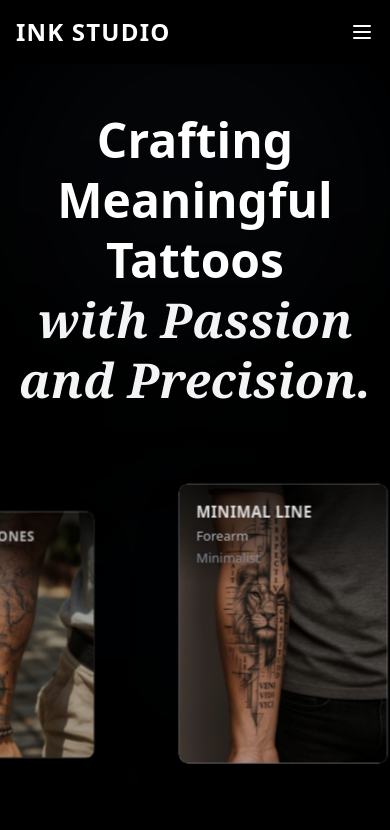
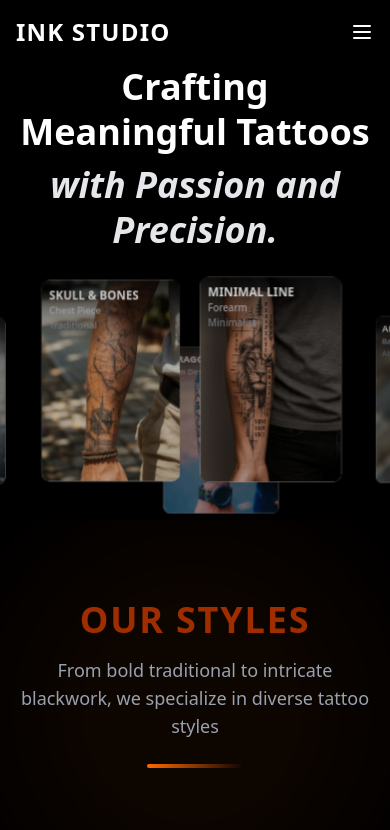
Before and after one commit to Priti6542/tatto, a React (Vite) app: page / in a window 390 px wide. Shown: the top 830 px of the page. Built offline with nearby package versions, Linux system fonts and the light colour scheme.

Commit message:
make herosection of home page  responsive

```diff
--- a/src/components/home/HomeHero.jsx
+++ b/src/components/home/HomeHero.jsx
@@ -1,90 +1,47 @@
 // src/components/home/HeroSection.jsx
-import React from 'react';
-import { useState, useEffect } from 'react';
-import { Link } from 'react-router-dom';
+import React, { useState, useEffect } from "react";
 
 function HeroSection() {
   const [visibleImages, setVisibleImages] = useState([]);
   const [currentIndex, setCurrentIndex] = useState(0);
 
-    // Tattoo images with metadata
   const tattooData = [
-        {
-            image: '/images/homehero1.jpg',
-            title: 'Spider Tattoo',
-            artist: 'Back Piece',
-            style: 'Blackwork'
-        },
-        {
-            image: '/images/homehero2.jpg',
-            title: 'Dragon Sleeve',
-            artist: 'Arm Design',
-            style: 'Traditional'
-        },
-        {
-            image: '/images/homehero3.png',
-            title: 'Portrait',
-            artist: 'Realism',
-            style: 'Portrait'
-        },
-        {
-            image: '/images/homehero4.jpg',
-            title: 'Sword Design',
-            artist: 'Leg Piece',
-            style: 'Geometric'
-        },
-        {
-            image: '/images/homehero5.jpg',
-            title: 'Skull & Bones',
-            artist: 'Chest Piece',
-            style: 'Traditional'
-        },
-        {
-            image: '/images/homehero6.jpg',
-            title: 'Minimal Line',
-            artist: 'Forearm',
-            style: 'Minimalist'
-        },
-        {
-            image: '/images/homehero7.jpg',
-            title: 'Abstract Art',
-            artist: 'Back Design',
-            style: 'Abstract'
-        },
+    { image: "/images/homehero1.jpg", title: "Spider Tattoo", artist: "Back Piece", style: "Blackwork" },
+    { image: "/images/homehero2.jpg", title: "Dragon Sleeve", artist: "Arm Design", style: "Traditional" },
+    { image: "/images/homehero3.png", title: "Portrait", artist: "Realism", style: "Portrait" },
+    { image: "/images/homehero4.jpg", title: "Sword Design", artist: "Leg Piece", style: "Geometric" },
+    { image: "/images/homehero5.jpg", title: "Skull & Bones", artist: "Chest Piece", style: "Traditional" },
+    { image: "/images/homehero6.jpg", title: "Minimal Line", artist: "Forearm", style: "Minimalist" },
+    { image: "/images/homehero7.jpg", title: "Abstract Art", artist: "Back Design", style: "Abstract" },
   ];
 
-    // Sequential reveal animation
   useEffect(() => {
-        tattooData.forEach((_, index) => {
-            setTimeout(() => {
-                setVisibleImages(prev => [...prev, index]);
-            }, index * 300);
+    tattooData.forEach((_, i) => {
+      setTimeout(() => setVisibleImages(prev => [...prev, i]), i * 250);
     });
   }, []);
 
-    // Auto-rotate center image
   useEffect(() => {
     const interval = setInterval(() => {
-            setCurrentIndex((prev) => (prev + 1) % tattooData.length);
+      setCurrentIndex(prev => (prev + 1) % tattooData.length);
     }, 3000);
-
     return () => clearInterval(interval);
   }, []);
 
   return (
-        <section className="relative min-h-screen bg-black text-white overflow-hidden">
-            {/* Background Effects */}
-            <div className="absolute inset-0">
-                <div className="absolute inset-0 bg-gradient-radial from-gray-900 via-black to-black"></div>
-                <div className="absolute inset-0 opacity-20">
-                    <div className="absolute top-0 left-0 w-96 h-96 bg-gray-800 rounded-full filter blur-3xl animate-pulse"></div>
-                    <div className="absolute bottom-0 right-0 w-96 h-96 bg-gray-800 rounded-full filter blur-3xl animate-pulse delay-1000"></div>
-                </div>
+    <section className="bg-black text-white overflow-hidden">
+
+      {/* --- Text Section --- */}
+      <div className="relative z-10 flex flex-col items-center justify-center text-center px-4 pt-16 sm:pt-20 md:pt-24 lg:pt-28">
+        <h1 className="text-4xl sm:text-5xl md:text-6xl lg:text-7xl font-bold leading-tight space-y-2">
+          <span className="block">Crafting Meaningful Tattoos</span>
+          <span className="block italic text-gray-200">with Passion and Precision.</span>
+        </h1>
       </div>
 
-            {/* 3D Carousel of Images */}
-            <div className="absolute inset-0 flex items-center justify-center overflow-hidden">
-                <div className="relative w-full max-w-7xl h-96 preserve-3d">
+      {/* --- Image Carousel Section --- */}
+      <div className="relative flex items-center justify-center w-full -mt-8 sm:-mt-10 md:-mt-12 lg:-mt-16">
+        <div className="relative w-full h-[300px] sm:h-[360px] md:h-[420px] lg:h-[480px] xl:h-[520px]">
           {tattooData.map((tattoo, index) => {
             const position = (index - currentIndex + tattooData.length) % tattooData.length;
             const isVisible = visibleImages.includes(index);
@@ -92,53 +49,26 @@ function HeroSection() {
             return (
               <div
                 key={index}
-                                className={`absolute top-2/2 left-1/2 transition-all duration-1000 ease-out ${isVisible ? 'opacity-100' : 'opacity-0'
-                                    }`}
+                className={`absolute top-1/2 left-1/2 transition-all duration-1000 ease-out
+                  ${isVisible ? "opacity-100" : "opacity-0"}`}
                 style={{
                   transform: `
                     translate(-50%, -50%)
-                    translateX(${(position - 3) * 280}px)
-                    translateY(${Math.abs(position - 3) * 30}px)
-                    scale(${position === 3 ? 1.2 : 0.85})
-                    rotateY(${(position - 3) * 15}deg)
+                    translateX(${(position - 3) * 160}px)
+                    translateY(${Math.abs(position - 3) * 20}px)
+                    scale(${position === 3 ? 1.15 : 0.8})
+                    rotateY(${(position - 3) * 12}deg)
                   `,
-                                    zIndex: position === 3 ? 10 : 5 - Math.abs(position - 3),
-                                    filter: position === 3 ? 'none' : 'brightness(0.6)',
+                  zIndex: position === 3 ? 20 : 5 - Math.abs(position - 3),
+                  filter: position === 3 ? "brightness(1)" : "brightness(0.6)",
                 }}
               >
-                                {/* Card with text overlay */}
-                                <div className="w-48 h-64 md:w-56 md:h-72 bg-white rounded-lg overflow-hidden shadow-2xl hover:shadow-3xl transition-all duration-300 group">
-                                    {/* Image */}
-                                    <div className="relative w-full h-full">
-                                        <img
-                                            src={tattoo.image}
-                                            alt={tattoo.title}
-                                            className="w-full h-full object-cover"
-                                        />
-
-                                        {/* Text Overlay at Top - Similar to reference image */}
-                                        <div className="absolute top-0 left-0 right-0 bg-gradient-to-b from-black/80 via-black/50 to-transparent p-4">
-                                            <h3 className="text-white text-sm font-bold uppercase tracking-wide mb-1">
-                                                {tattoo.title}
-                                            </h3>
-                                            <p className="text-gray-300 text-xs">
-                                                {tattoo.artist}
-                                            </p>
-                                            <p className="text-gray-400 text-xs mt-1">
-                                                {tattoo.style}
-                                            </p>
-                                        </div>
-
-                                        {/* Hover effect - show more info */}
-                                        {/* <div className="absolute inset-0 bg-black bg-opacity-0 group-hover:bg-opacity-70 transition-all duration-300 flex items-center justify-center opacity-0 group-hover:opacity-100">
-                                            <div className="text-center">
-                                                <p className="text-white text-sm font-semibold">View Details</p>
-                                                <svg className="w-6 h-6 text-white mx-auto mt-2" fill="none" stroke="currentColor" viewBox="0 0 24 24">
-                                                    <path strokeLinecap="round" strokeLinejoin="round" strokeWidth={2} d="M15 12a3 3 0 11-6 0 3 3 0 016 0z" />
-                                                    <path strokeLinecap="round" strokeLinejoin="round" strokeWidth={2} d="M2.458 12C3.732 7.943 7.523 5 12 5c4.478 0 8.268 2.943 9.542 7-1.274 4.057-5.064 7-9.542 7-4.477 0-8.268-2.943-9.542-7z" />
-                                                </svg>
-                                            </div>
-                                        </div> */}
+                <div className="w-36 h-52 sm:w-44 sm:h-60 md:w-52 md:h-72 lg:w-56 lg:h-80 bg-white rounded-lg overflow-hidden shadow-xl">
+                  <img src={tattoo.image} alt={tattoo.title} className="w-full h-full object-cover" />
+                  <div className="absolute top-0 left-0 right-0 bg-gradient-to-b from-black/80 to-transparent p-2 sm:p-3">
+                    <h3 className="text-white text-xs sm:text-sm font-bold uppercase">{tattoo.title}</h3>
+                    <p className="text-gray-300 text-[10px] sm:text-xs">{tattoo.artist}</p>
+                    <p className="text-gray-400 text-[10px] sm:text-xs">{tattoo.style}</p>
                   </div>
                 </div>
               </div>
@@ -146,51 +76,6 @@ function HeroSection() {
           })}
         </div>
       </div>
-
-            {/* Dark overlay for text contrast */}
-            <div className="absolute inset-0 bg-gradient-to-b from-transparent via-black/50 to-black/80"></div>
-
-            {/* Content */}
-            <div className="relative z-20 flex flex-col items-center justify-center min-h-screen text-center px-4 pt-20  mt-[-190px]">
-                <h1 className="text-5xl md:text-6xl lg:text-7xl xl:text-5xl font-bold mb-6 leading-tight animate-fadeIn">
-                    <span className="block font-sans">Crafting Meaningful Tattoos</span>
-                    <span className="block italic font-serif text-gray-100">with Passion and Precision.</span>
-                </h1>
-
-                {/* <p className="text-lg md:text-xl text-gray-300 mb-2 max-w-2xl animate-fadeIn delay-300">
-                    Exclusive blackwork tattoos by appointment-only.
-                </p>
-                <p className="text-base md:text-lg text-gray-400 mb-12 max-w-2xl animate-fadeIn delay-500">
-                    Where clean design meets permanent art.
-                </p> */}
-
-                {/* CTA Buttons */}
-                {/* <div className="flex flex-col sm:flex-row gap-4 animate-fadeIn delay-700">
-                    <Link
-                        to="/contact"
-                        className="bg-white text-black px-10 py-4 text-sm uppercase tracking-widest font-bold hover:bg-gray-200 transition-all duration-300 hover:scale-105"
-                    >
-                        Book an Appointment
-                    </Link>
-
-                    <Link
-                        to="/gallery"
-                        className="bg-transparent border-2 border-white text-white px-10 py-4 text-sm uppercase tracking-widest font-bold hover:bg-white hover:text-black transition-all duration-300 hover:scale-105"
-                    >
-                        View The Flash Book
-                    </Link>
-                </div> */}
-            </div>
-
-            {/* Scroll Indicator */}
-            {/* <div className="absolute bottom-10 left-1/2 transform -translate-x-1/2 animate-bounce z-20">
-                <div className="flex flex-col items-center">
-                    <span className="text-xs text-gray-400 uppercase tracking-wider mb-2">Scroll</span>
-                    <svg className="w-6 h-6 text-white" fill="none" stroke="currentColor" viewBox="0 0 24 24">
-                        <path strokeLinecap="round" strokeLinejoin="round" strokeWidth={2} d="M19 14l-7 7m0 0l-7-7m7 7V3" />
-                    </svg>
-                </div>
-            </div> */}
     </section>
   );
 }
```
Lines whose indentation alone changed are shown as unchanged.
